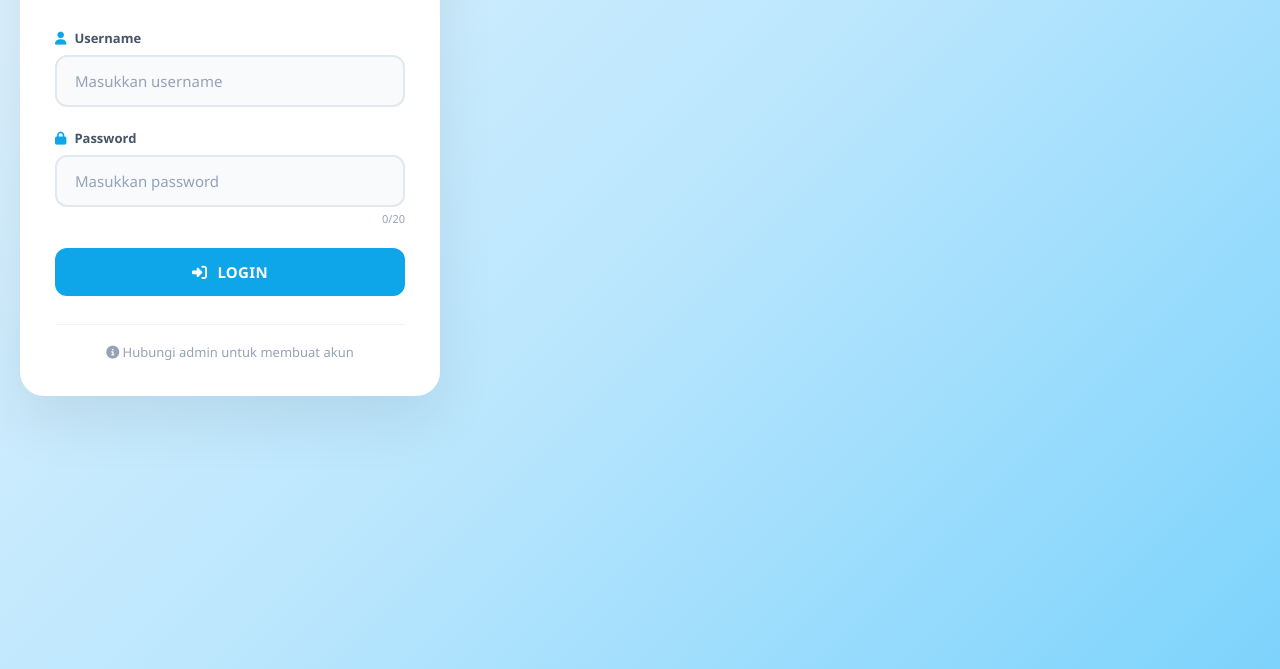
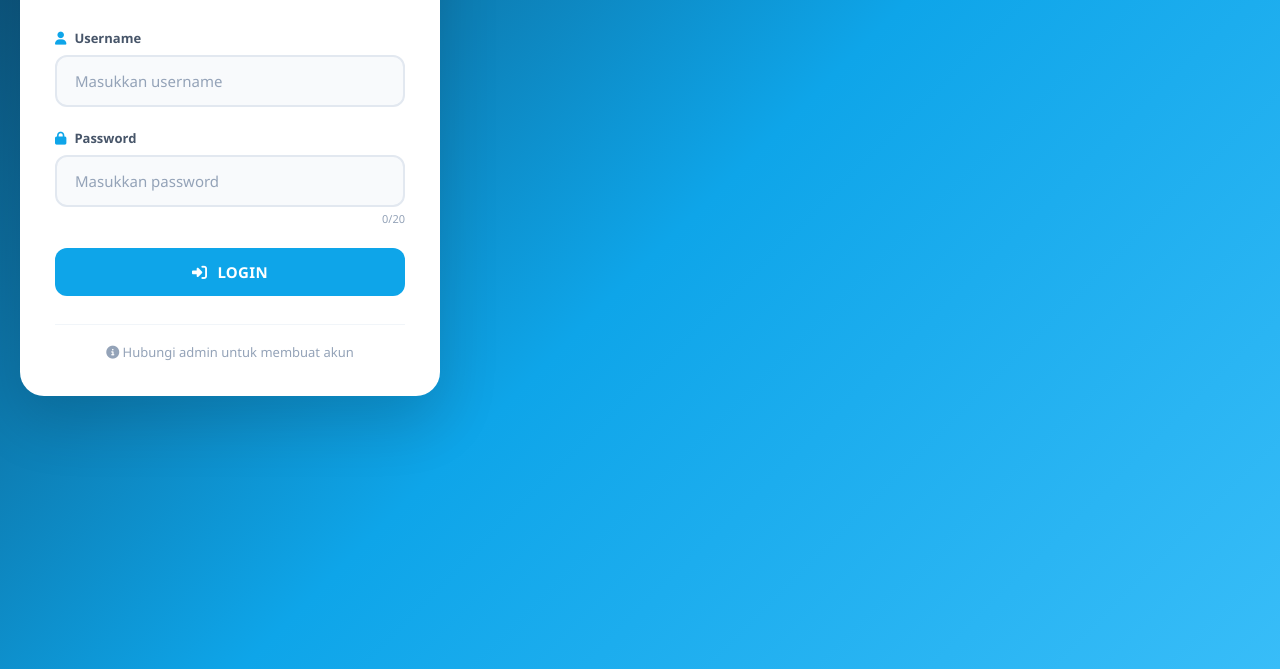
Before and after one commit to Revansyabian/web-topup-bussid, a website: page index.html in a window 1280 px wide. Shown: the part 131-800 px from the top of the page. Drawn offline with nearby package versions, Linux system fonts and the light colour scheme; no server answers.

Commit message:
Update style.css

```diff
--- a/style.css
+++ b/style.css
@@ -11,9 +11,9 @@ body{background:#f0f4f8;min-height:100vh;color:#1a1a2e}
 .alert-content{display:flex;align-items:center;gap:10px}
 .alert-icon{font-size:20px}
 
-.login-screen{min-height:100vh;display:flex;align-items:center;justify-content:center;padding:20px;background:linear-gradient(135deg,#e0f2fe 0%,#bae6fd 50%,#7dd3fc 100%)}
+#loginScreen{min-height:100vh;display:flex;align-items:center;justify-content:center;padding:20px;background:linear-gradient(135deg,#0c4a6e 0%,#0ea5e9 50%,#38bdf8 100%);position:fixed;top:0;left:0;width:100%;z-index:10}
 .login-container{width:100%;max-width:420px}
-.login-card{background:#fff;border-radius:24px;padding:45px 35px 35px;box-shadow:0 25px 60px rgba(0,0,0,0.08);animation:fadeIn 0.4s ease;margin:auto}
+.login-card{background:#fff;border-radius:24px;padding:45px 35px 35px;box-shadow:0 25px 60px rgba(0,0,0,0.15);animation:fadeIn 0.4s ease;margin:auto}
 @keyframes fadeIn{from{opacity:0;transform:translateY(20px)}to{opacity:1;transform:translateY(0)}}
 .login-header{text-align:center;margin-bottom:32px}
 .login-header h1{color:#0c4a6e;font-size:28px;font-weight:700;display:flex;align-items:center;justify-content:center;gap:12px}
@@ -162,7 +162,7 @@ body{background:#f0f4f8;min-height:100vh;color:#1a1a2e}
 #deleteHistoryModal h3{color:#dc2626}
 .warning-text{color:#dc2626;font-weight:600;background:#fee2e2;padding:10px;border-radius:8px;border-left:3px solid #dc2626}
 
-.confirm-overlay{position:fixed;top:0;left:0;width:100%;height:100%;background:rgba(0,0,0,0.6);z-index:100001;justify-content:center;align-items:center}
+.confirm-overlay{position:fixed;top:0;left:0;width:100%;height:100%;background:rgba(0,0,0,0.6);z-index:100001;display:flex;justify-content:center;align-items:center}
 .confirm-box{background:#fff;border-radius:16px;padding:30px;text-align:center;max-width:380px;width:90%;animation:popIn 0.3s ease}
 .confirm-icon{font-size:50px;margin-bottom:15px}
 .confirm-message{color:#64748b;font-size:14px;margin-bottom:20px;line-height:1.5}
@@ -196,8 +196,6 @@ body{background:#f0f4f8;min-height:100vh;color:#1a1a2e}
 #trxLagiModal{display:none;opacity:0;visibility:hidden}
 #trxLagiModal.active{display:flex;opacity:1;visibility:visible}
 
-#loginScreen{display:none}
-
 @media(max-width:768px){
   .header{flex-direction:column;gap:16px;text-align:center}
   .user-info{width:100%;justify-content:center}
```
